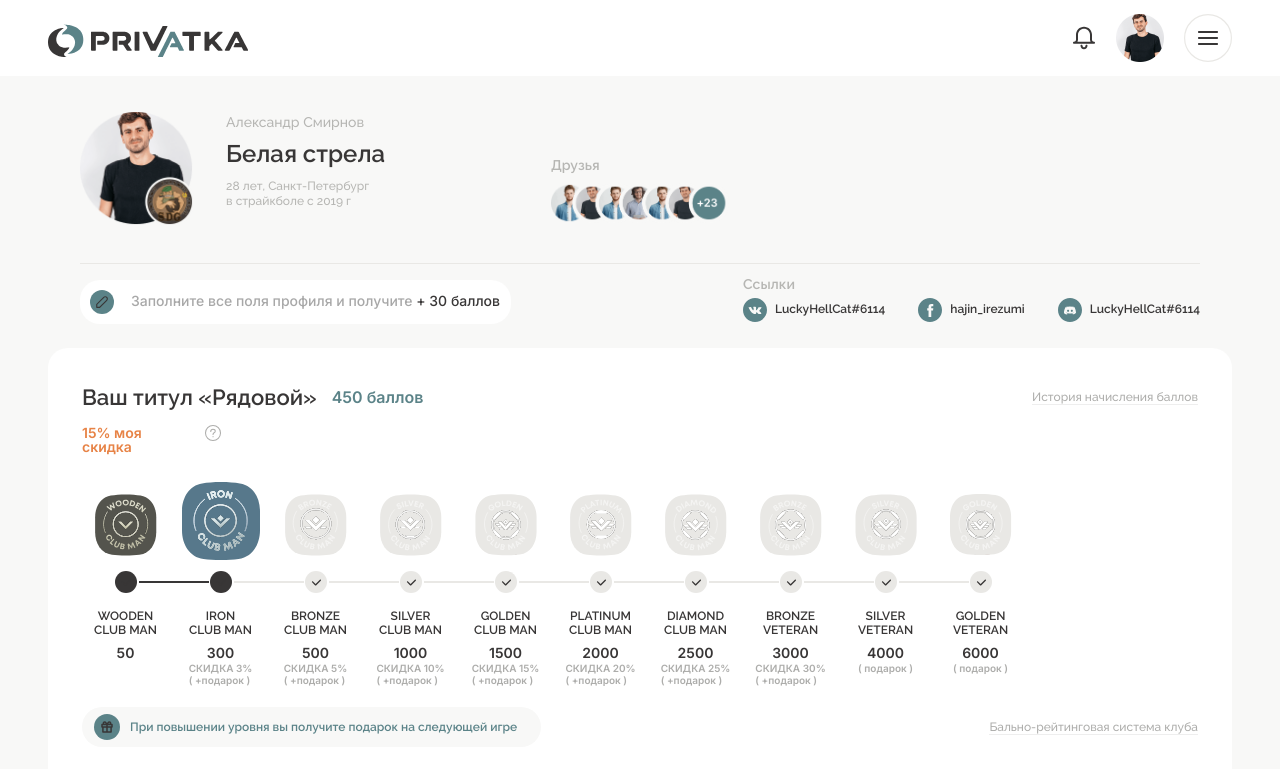
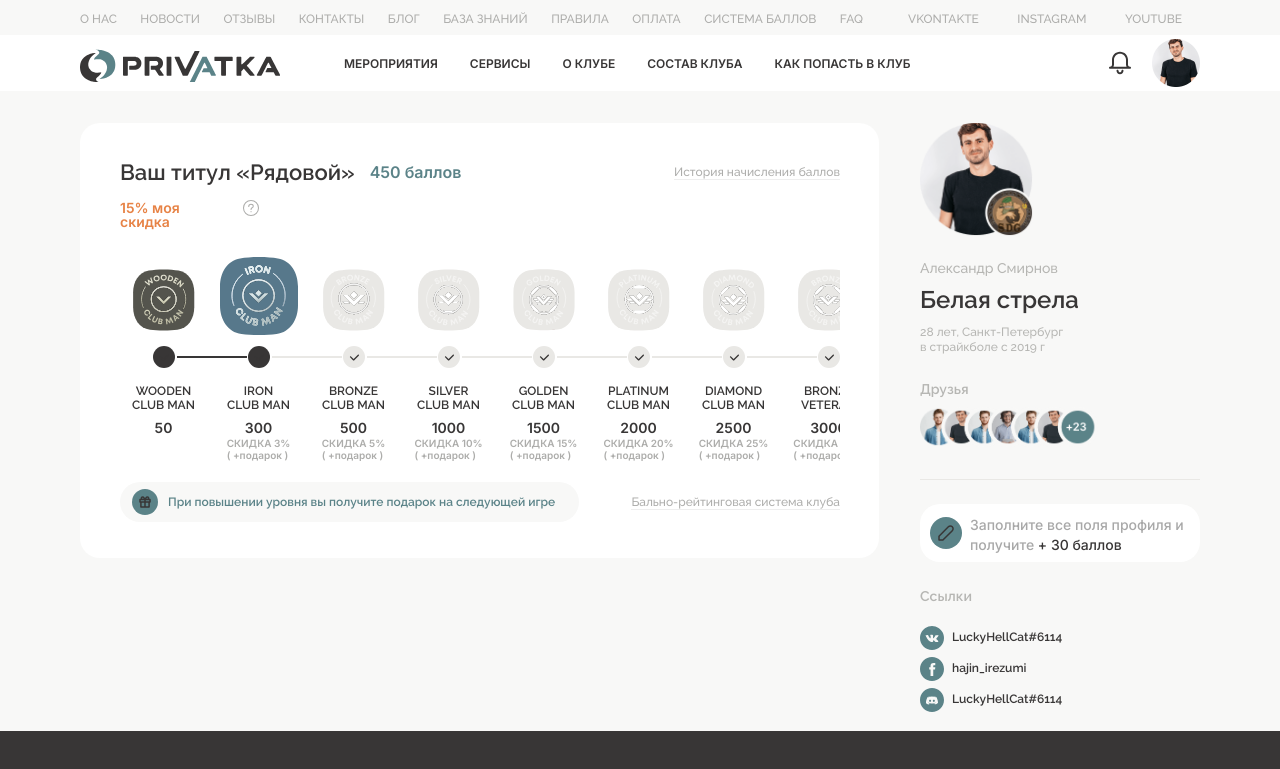
Before and after one commit to Whireless/Flat12, a website: page source/index.html in a window 1280 px wide. Shown: the top 769 px of the page. Drawn offline with nearby package versions, Linux system fonts and the light colour scheme; files that its build step writes are made by us from their sources.

Commit message:
Десктопная версия главной под 1280

```diff
--- a/source/sass/blocks/main-content.scss
+++ b/source/sass/blocks/main-content.scss
@@ -3,3 +3,12 @@
   flex-direction: column;
   background-color: $grey2;
 }
+
+@media (min-width: $pre-desktopW) {
+  .main-content {
+    flex-direction: row;
+    padding-top: 91px;
+    padding-left: 80px;
+    padding-right: 80px;
+  }
+}
--- a/source/sass/blocks/main-footer.scss
+++ b/source/sass/blocks/main-footer.scss
@@ -259,3 +259,31 @@
   }
 
 }
+
+@media (min-width: $pre-desktopW) {
+  .main-footer {
+    padding: 41px 0 20px 0;
+  }
+
+  .main-footer__main-block {
+    flex-direction: row;
+    column-gap: 80px;
+    width: 669px;
+  }
+
+  .main-footer__links-block {
+    width: 429px;
+  }
+
+  .main-footer__contacts-block {
+    margin-top: 0;
+  }
+
+  .main-footer__number {
+    margin-bottom: 17px;
+  }
+
+  .main-footer__our-contacts {
+    margin-bottom: 24px;
+  }
+}
--- a/source/sass/blocks/main-header.scss
+++ b/source/sass/blocks/main-header.scss
@@ -5,3 +5,52 @@
 .main-header__page-head {
   display: none;
 }
+
+@media (min-width: $pre-desktopW) {
+  .main-header {
+    position: relative;
+  }
+
+  .main-header__page-head {
+    position: fixed;
+    top: 0;
+    left: 0;
+    right: 0;
+    display: flex;
+    column-gap: 45px;
+    background-color: $grey2;
+    padding: 10px 80px 7px 80px;
+    z-index: 15;
+
+    a {
+      text-decoration: none;
+      text-transform: uppercase;
+      color: $grey1;
+      transition: 0.4s;
+
+      &:hover,
+      &:focus {
+        color: $brown;
+        transition: 0.4s;
+      }
+    }
+  }
+
+  .main-header__main-list {
+    display: flex;
+    justify-content: space-between;
+    width: 783px;
+    margin: 0;
+    padding: 0;
+    list-style: none;
+  }
+
+  .main-header__social-list {
+    display: flex;
+    justify-content: space-between;
+    width: 274px;
+    margin: 0;
+    padding: 0;
+    list-style: none;
+  }
+}
--- a/source/sass/blocks/main-nav.scss
+++ b/source/sass/blocks/main-nav.scss
@@ -163,3 +163,40 @@
     height: 28px;
   }
 }
+
+@media (min-width: $pre-desktopW) {
+  .main-nav {
+    top: 35px;
+    padding: 14px 80px;
+  }
+
+  .main-nav__nav-list {
+    line-height: 17px;
+    position: static;
+    align-self: center;
+    display: flex;
+    flex-wrap: wrap;
+    column-gap: 32px;
+    width: 567px;
+    height: auto;
+    margin-left: 64px;
+    padding-top: 0;
+    transform: translate(0);
+  }
+
+  .main-nav__nav-item {
+    height: auto;
+
+    a {
+      height: 17px;
+    }
+  }
+
+  .main-nav__profile-block {
+    width: 91px;
+  }
+
+  .main-nav__menu-button {
+    display: none;
+  }
+}
--- a/source/sass/blocks/profile.scss
+++ b/source/sass/blocks/profile.scss
@@ -84,6 +84,7 @@
     left: 11px;
     background-image: url("../img/icons/pen.svg");
     background-repeat: no-repeat;
+    background-size: contain;
     width: 24px;
     height: 24px;
   }
@@ -279,3 +280,68 @@
     margin-bottom: 8px;
   }
 }
+
+@media (min-width: $pre-desktopW) {
+  .profile {
+    width: 280px;
+    margin-top: 32px;
+    margin-left: 41px;
+    order: 1;
+
+    .container {
+      width: inherit;
+      padding: 0;
+    }
+  }
+
+  .profile__info-block {
+    display: flex;
+    flex-direction: column;
+    width: 280px;
+  }
+
+  .profile__basic-info {
+    flex-direction: column;
+    margin-top: 0;
+    margin-bottom: 0;
+  }
+
+  .profile__intro-block {
+    flex-direction: column;
+  }
+
+  .profile__description-block {
+    margin-top: 16px;
+    margin-left: 0;
+  }
+
+  .profile__friends {
+    margin-top: 24px;
+    margin-left: 0;
+    margin-right: auto;
+    margin-bottom: 0;
+  }
+
+  .profile__other-info {
+    flex-direction: column;
+    margin-top: 24px;
+  }
+
+  .profile__info-bonus {
+    height: 36px;
+    padding-left: 50px;
+
+    &::before {
+      top: 13px;
+      width: 32px;
+      height: 32px;
+    }
+  }
+
+  .profile__links {
+    flex-direction: column;
+    row-gap: 16px;
+    width: 280px;
+    margin-top: 24px;
+  }
+}
--- a/source/sass/blocks/titles.scss
+++ b/source/sass/blocks/titles.scss
@@ -319,3 +319,12 @@
     align-self: center;
   }
 }
+
+@media (min-width: $pre-desktopW) {
+  .titles {
+    width: 720px;
+    height: 375px;
+    margin: 32px 0 0 0;
+    padding: 36px 39px 24px 40px;
+  }
+}
```
